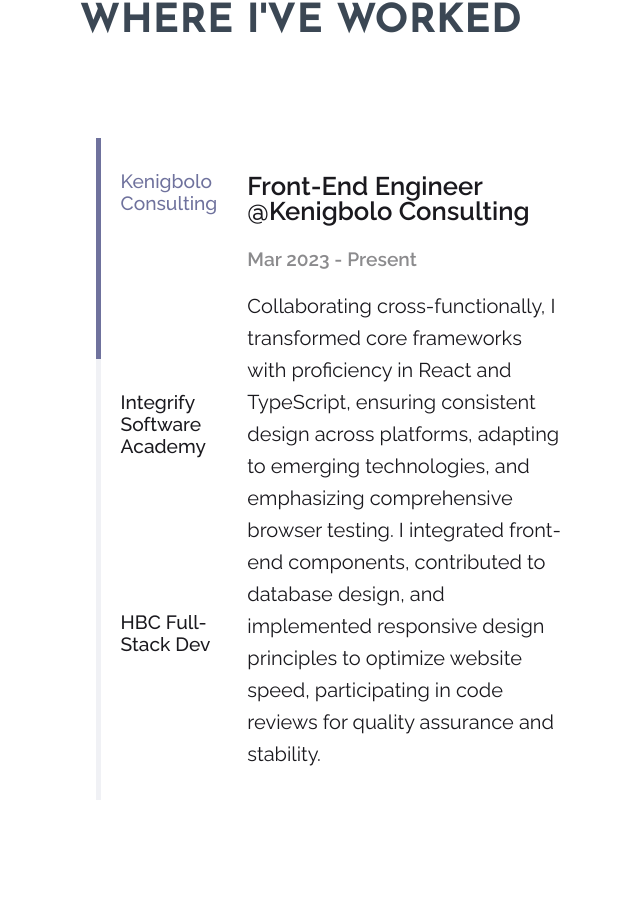
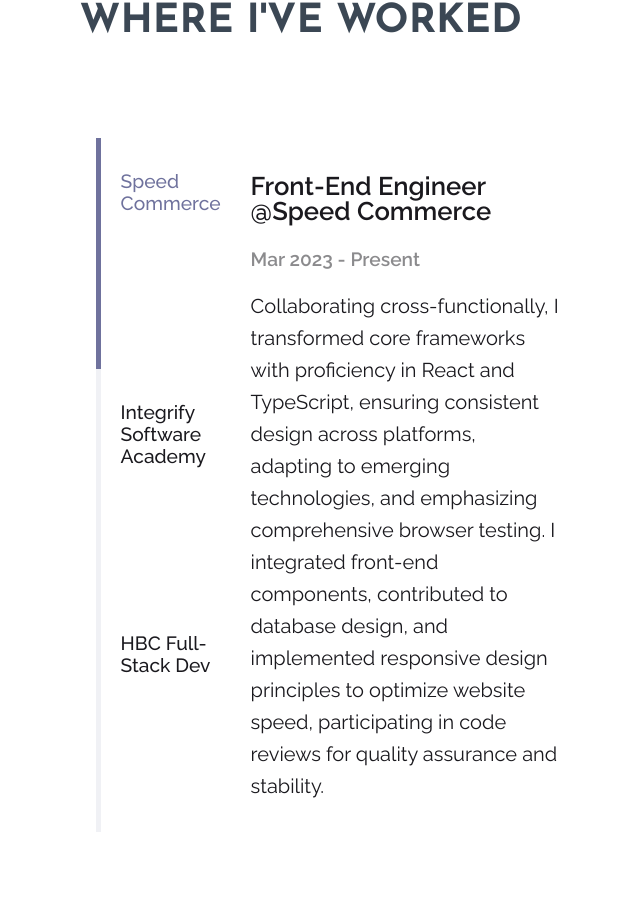
Before and after one commit to CleanScripts100/Portfolio_NextJS, a Next.js app: page / in a window 1280 px wide. Shown: the part 2255-3172 px from the top of the page, without its empty margins (314-954 px from the left). Built offline with nearby package versions, Linux system fonts and the light colour scheme.

Commit message:
changed working history

```diff
--- a/src/components/Tabs/index.tsx
+++ b/src/components/Tabs/index.tsx
@@ -32,8 +32,8 @@
         Where I&apos;ve worked
       </h3>
       <Tabs>
-        <div title="Kenigbolo Consulting">
-          <h3>Front-End Engineer @Kenigbolo Consulting</h3>
+        <div title="Speed Commerce">
+          <h3>Front-End Engineer @Speed Commerce</h3>
           <h5>Mar 2023 - Present</h5>
           <p>
             Collaborating cross-functionally, I transformed core frameworks with
@@ -49,7 +49,7 @@
           <h3>Front-End Engineer @Integrify Software Academy</h3>
           <h5>Aug 2022 - Mar 2023</h5>
           <p>
-            As a freelance developer for a software academy, I bring diverse
+            As a full-stack developer for a software academy, I bring diverse
             expertise in programming languages and frameworks. Committed to
             continuous learning and staying updated on industry trends, I
             contribute to innovative software solutions. My goal is not only to
```
